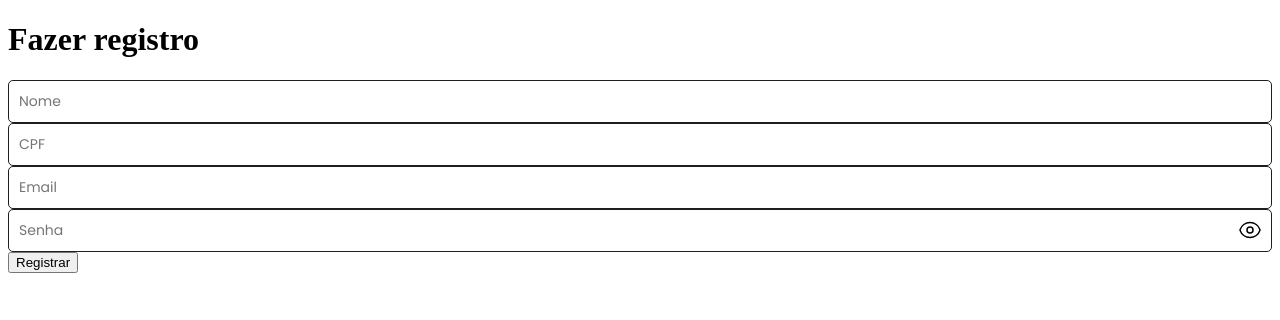
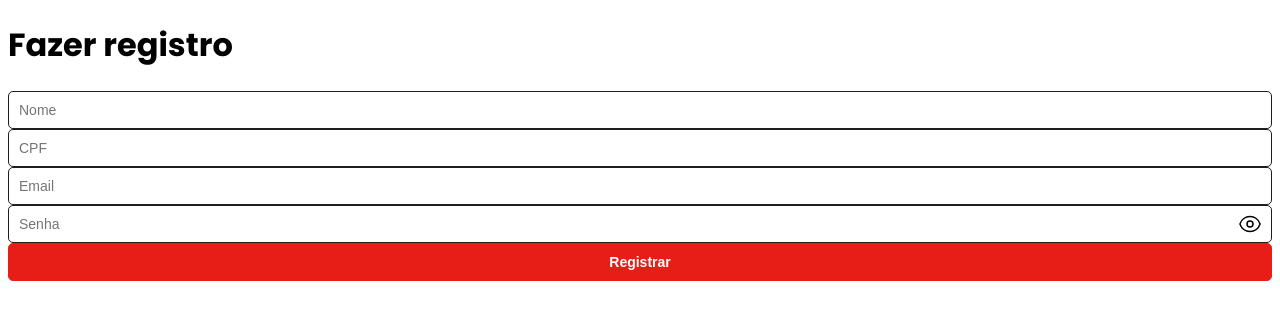
Before and after one commit to LuanLucasGon/eCommerceUSC-front, a React (Vite) app: page /signup in a window 1280 px wide. Shown: the top 320 px of the page. Built offline with nearby package versions, Linux system fonts and the light colour scheme.

Commit message:
feat: create button component

```diff
--- a/package.json
+++ b/package.json
@@ -11,15 +11,18 @@
   },
   "dependencies": {
     "@heroicons/react": "^2.2.0",
+    "@hookform/resolvers": "^3.10.0",
     "@react-icons/all-files": "^4.1.0",
     "antd": "^5.23.0",
     "axios": "^1.7.9",
     "react": "^18.3.1",
     "react-dom": "^18.3.1",
+    "react-hook-form": "^7.54.2",
     "react-icons": "^5.4.0",
     "react-input-mask": "^2.0.4",
     "react-router": "^7.1.1",
-    "styled-components": "^6.1.14"
+    "styled-components": "^6.1.14",
+    "zod": "^3.24.1"
   },
   "devDependencies": {
     "@eslint/js": "^9.17.0",
--- /dev/null
+++ b/src/components/button/index.tsx
@@ -0,0 +1,14 @@
+import React, { ButtonHTMLAttributes } from 'react'
+import { Container, ButtonStyle } from './styles';
+
+type Props = ButtonHTMLAttributes<HTMLButtonElement>;
+
+function Button({children, ...props}: Props) {
+  return (
+    <Container>
+      <ButtonStyle {...props}>{children}</ButtonStyle>
+    </Container>
+  )
+}
+
+export default Button
--- /dev/null
+++ b/src/components/button/styles.ts
@@ -0,0 +1,23 @@
+import styled from 'styled-components';
+
+export const Container = styled.div`
+  display: flex;
+  align-items: center ;
+`;
+
+export const ButtonStyle = styled.button`
+  width:100%;
+  font-size: 14px;
+  font-weight: 700;
+  color: #fff;
+  background-color: #E61E17;
+  border-radius: 5px;
+  padding: 10px;
+  border: 0.5px solid  #E61E17;
+
+  &:hover {
+    background-color: #fff;
+    color: #E61E17;
+  }
+
+`;
--- a/src/components/input/styles.ts
+++ b/src/components/input/styles.ts
@@ -16,7 +16,6 @@ export const Icon = styled.div`
 export const InputStyle = styled.input`
   width:100%;
   font-size: 14px;
-  font-family: "Poppins", serif;
   border-radius: 5px;
   padding: 10px;
   border: 0.5px solid  #1E1E1E;
--- a/src/index.css
+++ b/src/index.css
@@ -0,0 +1,3 @@
+body {
+  font-family: "Poppins", serif;
+}
--- a/src/pages/login/index.tsx
+++ b/src/pages/login/index.tsx
@@ -1,12 +1,25 @@
 import { useState } from "react"
 import { FaUser, FaLock } from "react-icons/fa"
 import { Link } from "react-router"
+import { useForm } from 'react-hook-form'
+import { z } from "zod"
+import { zodResolver } from '@hookform/resolvers/zod'
+
+const createUserFormSchema = z.object({
+  email: z.string().nonempty('e-mail é obrigatorio').email('Formato de e-mail invalido'),
+  password: z.string().nonempty('senha é obrigatoria'),
+})
+
+type createUserFormData = z.infer<typeof createUserFormSchema>
 
 function Login() {
   const [userEmail, setUserEmail] = useState("")
   const [userPassword, setUserPassword] = useState("")
+  const {register, handleSubmit, formState: {errors}} = useForm<createUserFormData>({
+    resolver: zodResolver(createUserFormSchema)
+  })
 
-  const handleSubmit = (event: any) => {
+  const consoleData = (event: any) => {
     event.preventDefault()
     console.log(userEmail, userPassword)
     alert("Enviando os dados")
@@ -14,15 +27,15 @@ function Login() {
 
   return (
     <div className="container">
-      <form onSubmit={handleSubmit}>
+      <form onSubmit={handleSubmit(consoleData)}>
         <h1>Acesse o sistema</h1>
         <div>
-          <input type="email" placeholder="Email" onChange={(e) => setUserEmail(e.target.value)}/>
-          <FaUser className="icon"/>
+          <input type="email" placeholder="Email" {...register('email')}/>
+          {errors.email && <span>{errors.email.message}</span>}
         </div>
         <div>
-          <input type="password" placeholder="Senha" onChange={(e) => setUserPassword(e.target.value)}/>
-          <FaLock className="icon"/>
+          <input type="password" placeholder="Senha" {...register('password')}/>
+          {errors.password && <span>{errors.password.message}</span>}
         </div>
         <div className="recall-forget">
           <label>
--- a/src/pages/signup/index.tsx
+++ b/src/pages/signup/index.tsx
@@ -2,6 +2,7 @@ import React, { useState } from 'react'
 import { Link } from 'react-router'
 import { api } from '../../services/api'
 import Input from '../../components/input'
+import Button from '../../components/button'
 
 type DataProps = {
   user: string,
@@ -46,12 +47,12 @@ function SignUp() {
   return (
     <div>
         <form onSubmit={handleSubmit}>
-        <h1>Fazer registro</h1>
+          <h1>Fazer registro</h1>
           <Input type="" placeholder="Nome" onChange={(e) => setName(e.target.value)}/>
           <Input type="" placeholder="CPF" onChange={(e) => setCpf(e.target.value)}/>
           <Input type="email" placeholder="Email" onChange={(e) => setEmail(e.target.value)}/>
           <Input type="password" placeholder="Senha" onChange={(e) => setPassword(e.target.value)}/>
-        <button>Registrar</button>
+          <Button>Registrar</Button>
       </form>
     </div>
   )
```
Also changed, not shown: 1 other file (tests, documents, lock files or other folders).
